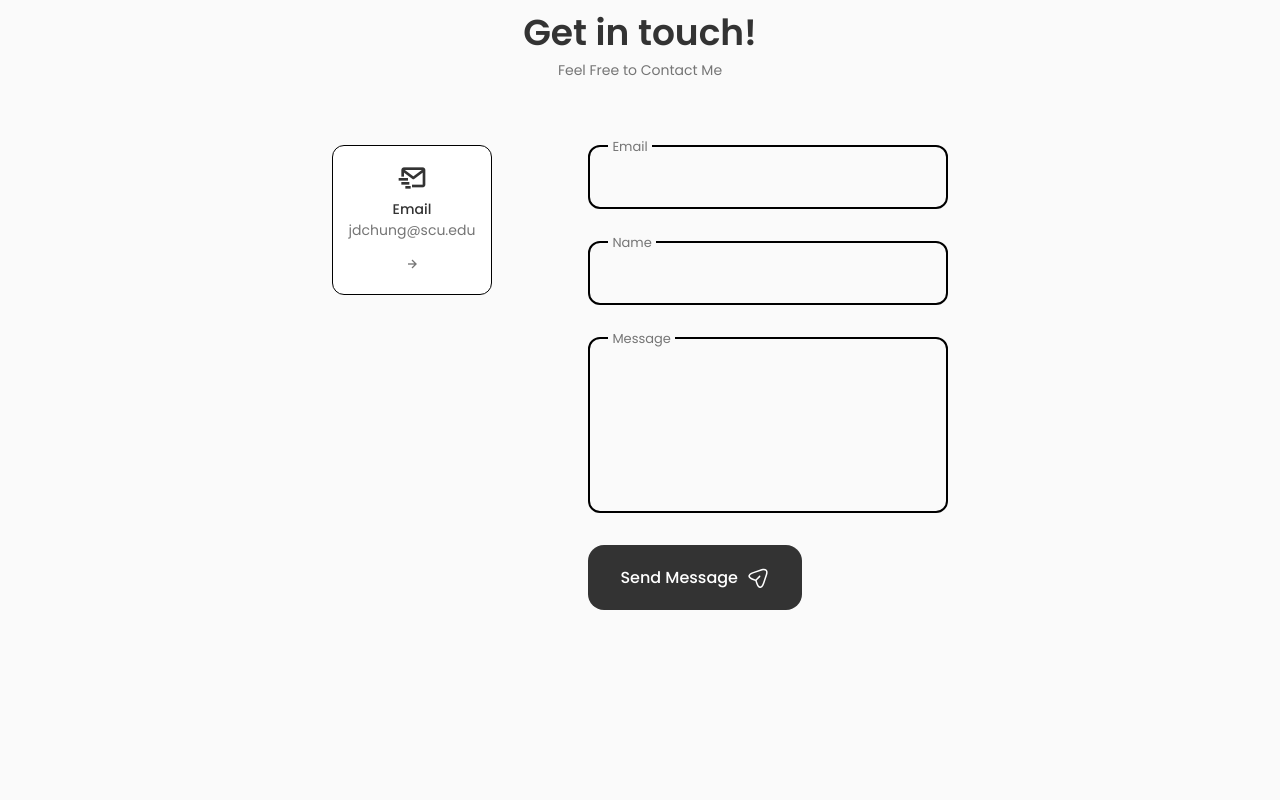
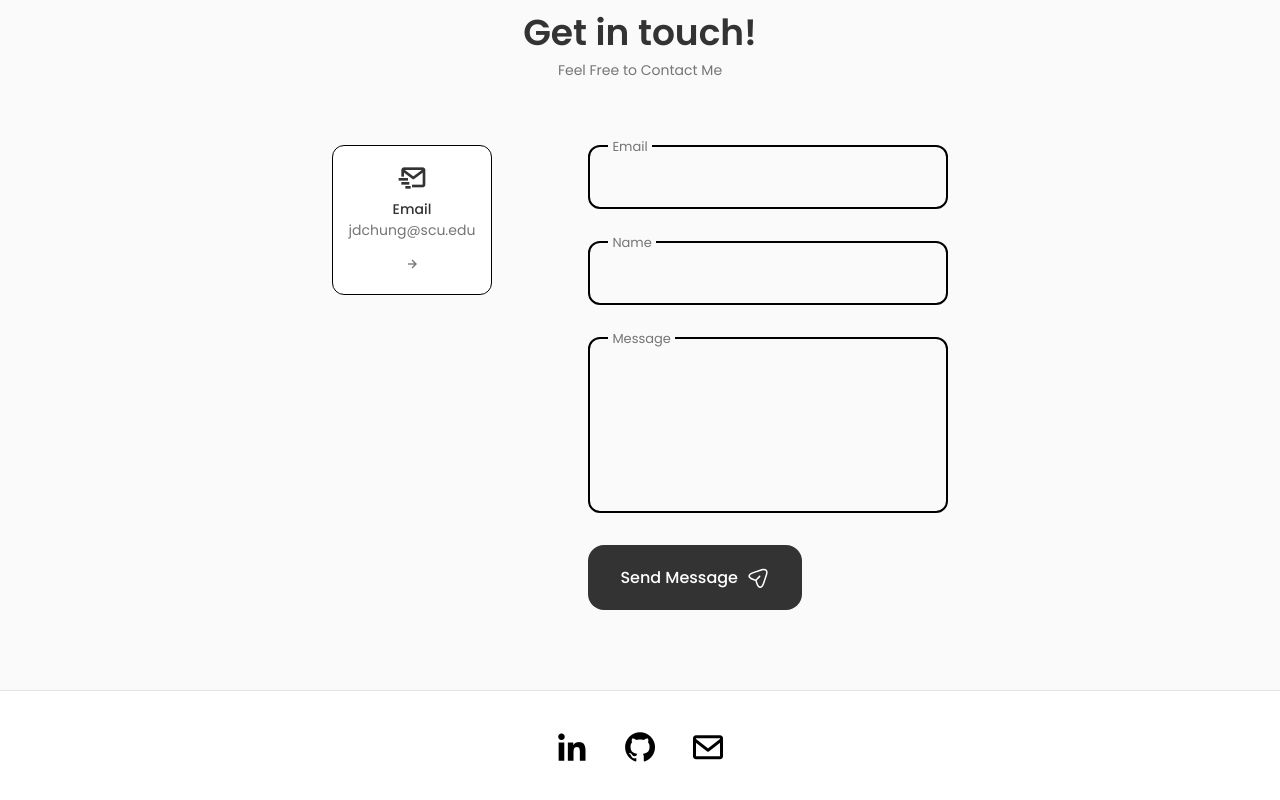
Before and after one commit to justinc0251/Portfolio, a React (Create React App) app: page / in a window 1280 px wide. Shown: the part 1230-2030 px from the top of the page. Before the commit the page ends 1920 px from the top, so only its background shows below. Built offline with nearby package versions, Linux system fonts and the light colour scheme.

Commit message:
Complete footer section

```diff
--- a/src/App.js
+++ b/src/App.js
@@ -4,6 +4,7 @@ import Header from "./components/header/header";
 import Home from "./components/home/home";
 import Skills from "./components/skills/skills"
 import Contact from "./components/contact/Contact";
+import Footer from "./components/footer/Footer";
 
 function App() {
   return (
@@ -13,6 +14,7 @@ function App() {
         <Home />
         <Skills />
         <Contact />
+        <Footer />
       </main>
     </>
   );
--- /dev/null
+++ b/src/components/footer/Footer.jsx
@@ -0,0 +1,39 @@
+import React from "react";
+import "./footer.css";
+
+const Footer = () => {
+  return (
+    <footer className="footer">
+      <div className="footer__container container">
+        <div className="footer__social">
+          <a
+            href="https://www.linkedin.com/in/justin-chung-a7b966226/"
+            className="footer__social-icon"
+            target="_blank"
+            rel="noreferrer"
+          >
+            <i class="bx bxl-linkedin"></i>
+          </a>
+          <a
+            href="https://github.com/justinc0251"
+            className="footer__social-icon"
+            target="_blank"
+            rel="noreferrer"
+          >
+            <i class="bx bxl-github"></i>
+          </a>
+          <a
+            href="mailto:jdchung@scu.edu"
+            className="footer__social-icon"
+            target="_blank"
+            rel="noreferrer"
+          >
+            <i class="bx bx-envelope"></i>
+          </a>
+        </div>
+      </div>
+    </footer>
+  );
+};
+
+export default Footer;
--- /dev/null
+++ b/src/components/footer/footer.css
@@ -0,0 +1,19 @@
+.footer {
+    background-color: var(--container-color);
+    border-top: 1px solid rgba(0,0,0,0.1);
+}
+
+.footer__container {
+    padding: 2rem 0 3rem;
+}
+
+.footer__social {
+    display: flex;
+    justify-content: center;
+    column-gap: 2rem;
+}
+
+.footer__social-icon {
+    font-size: 2.25rem;
+    color: black;
+}
--- a/src/components/header/header.css
+++ b/src/components/header/header.css
@@ -5,6 +5,7 @@
   left: 0;
   z-index: var(--z-fixed);
   background-color: var(--body-color);
+  border-bottom: 2px solid rgba(0,0,0,0.1);;
 }
 
 .nav {
--- a/src/components/header/header.jsx
+++ b/src/components/header/header.jsx
@@ -21,7 +21,7 @@ const Header = () => {
             </li>
             <li className="nav__item">
               <a href="#skills" className="nav__link">
-                <i className="uil uil-file-alt nav__icon"></i> Skills
+                <i class="uil uil-pen nav__icon"></i> Skills
               </a>
             </li>
             <li className="nav__item">
@@ -30,7 +30,12 @@ const Header = () => {
               </a>
             </li>
             <li className="nav__item">
-              <a href={Resume} className="nav__link" target="_blank" rel="noreferrer">
+              <a
+                href={Resume}
+                className="nav__link"
+                target="_blank"
+                rel="noreferrer"
+              >
                 <i class="uil uil-file-info-alt nav__icon"></i> Resume
               </a>
             </li>
```
Also changed, not shown: src/components/projects/Project.jsx (added), src/components/projects/project.css (added).
